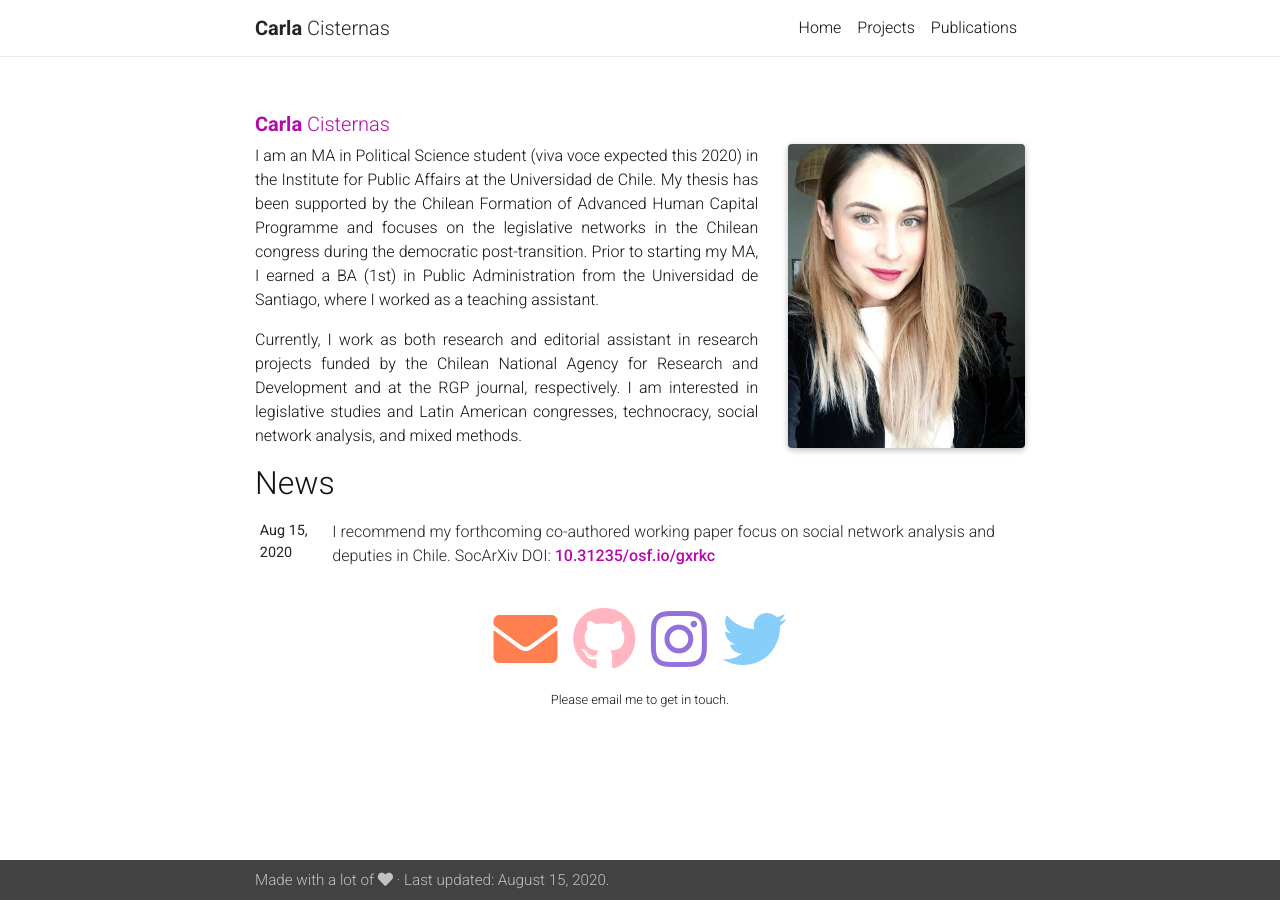
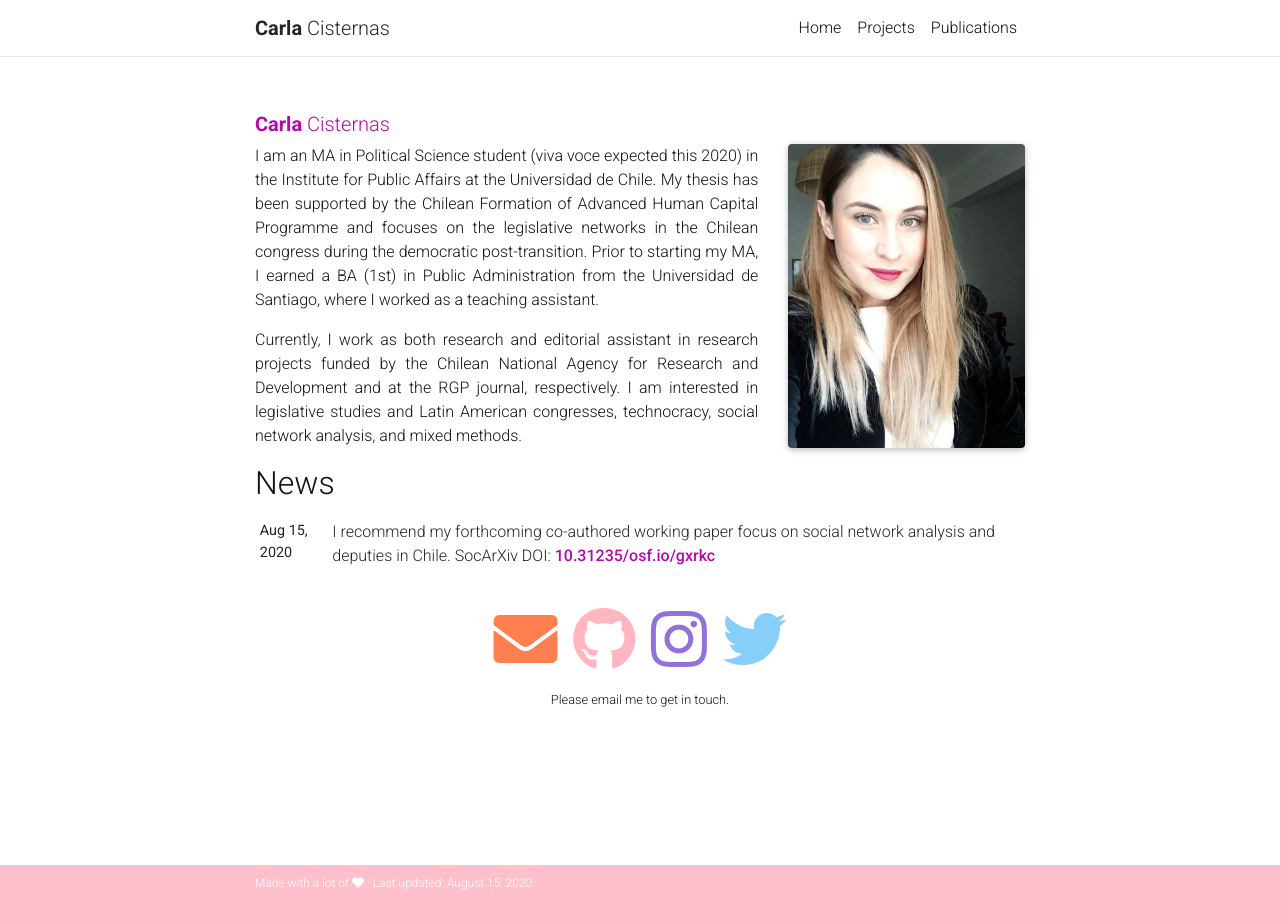
Before and after one commit to training-datalab/carlacisternas.com, a Jekyll site: the page built from _pages/about.md, in a window 1280 px wide. Built offline with Jekyll 4.4.1, drawn with Linux system fonts in a browser that asks for light colours; nearby versions of some CDN libraries; a style sheet for code colours, icons or effects is not loaded.

Commit message:
Update _base.scss

```diff
--- a/_sass/_base.scss
+++ b/_sass/_base.scss
@@ -148,9 +148,9 @@
 // Footer
 
 footer.fixed-bottom {
-  color: lighten($grey-color, 25%);
-  background-color: $grey-color-dark;
-  font-size: 0.95rem;
+  color: lighten(lightPink, 25%);
+  background-color: pink;
+  font-size: 0.75rem;
   .container {
     padding-top: 9px;
     padding-bottom: 8px;
```
